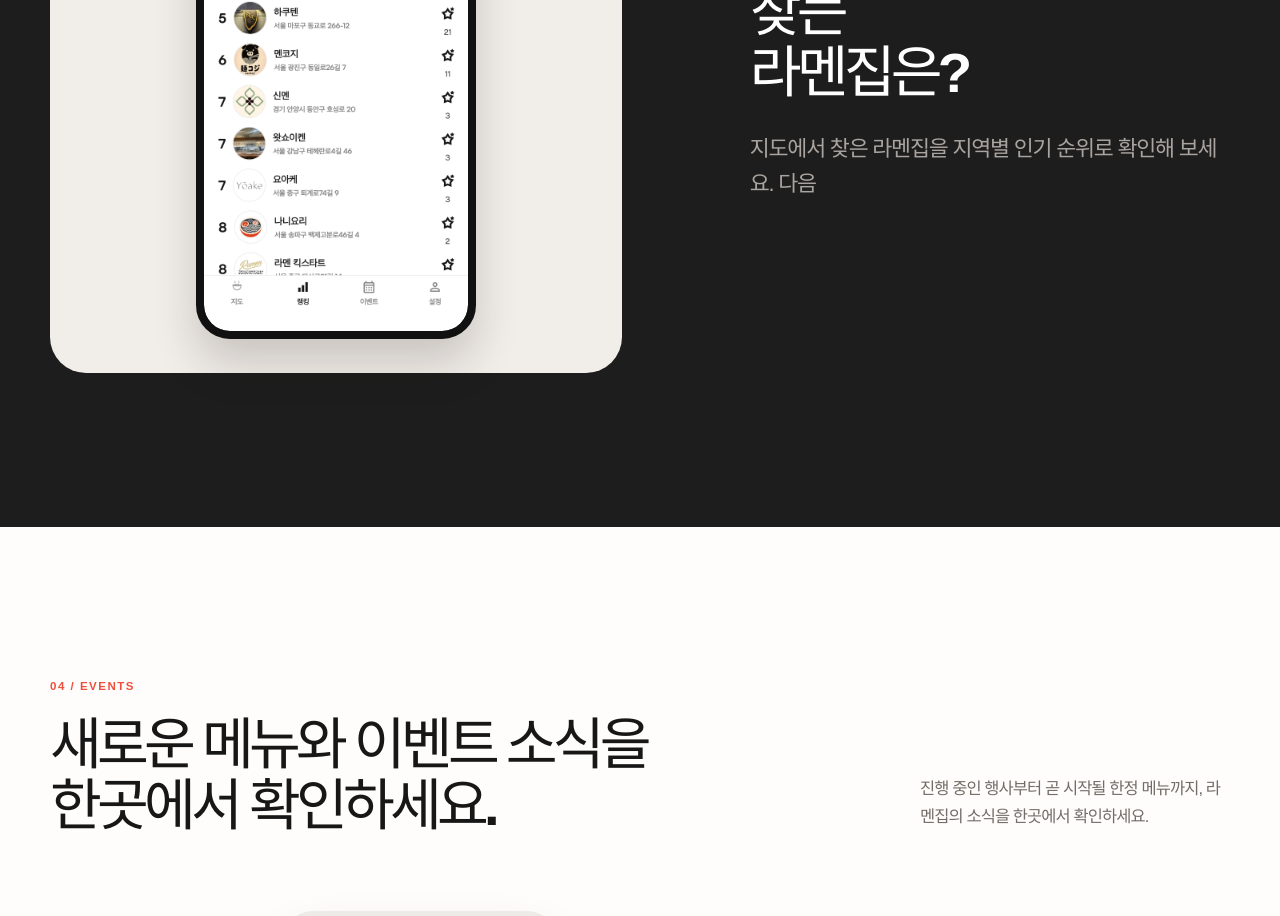
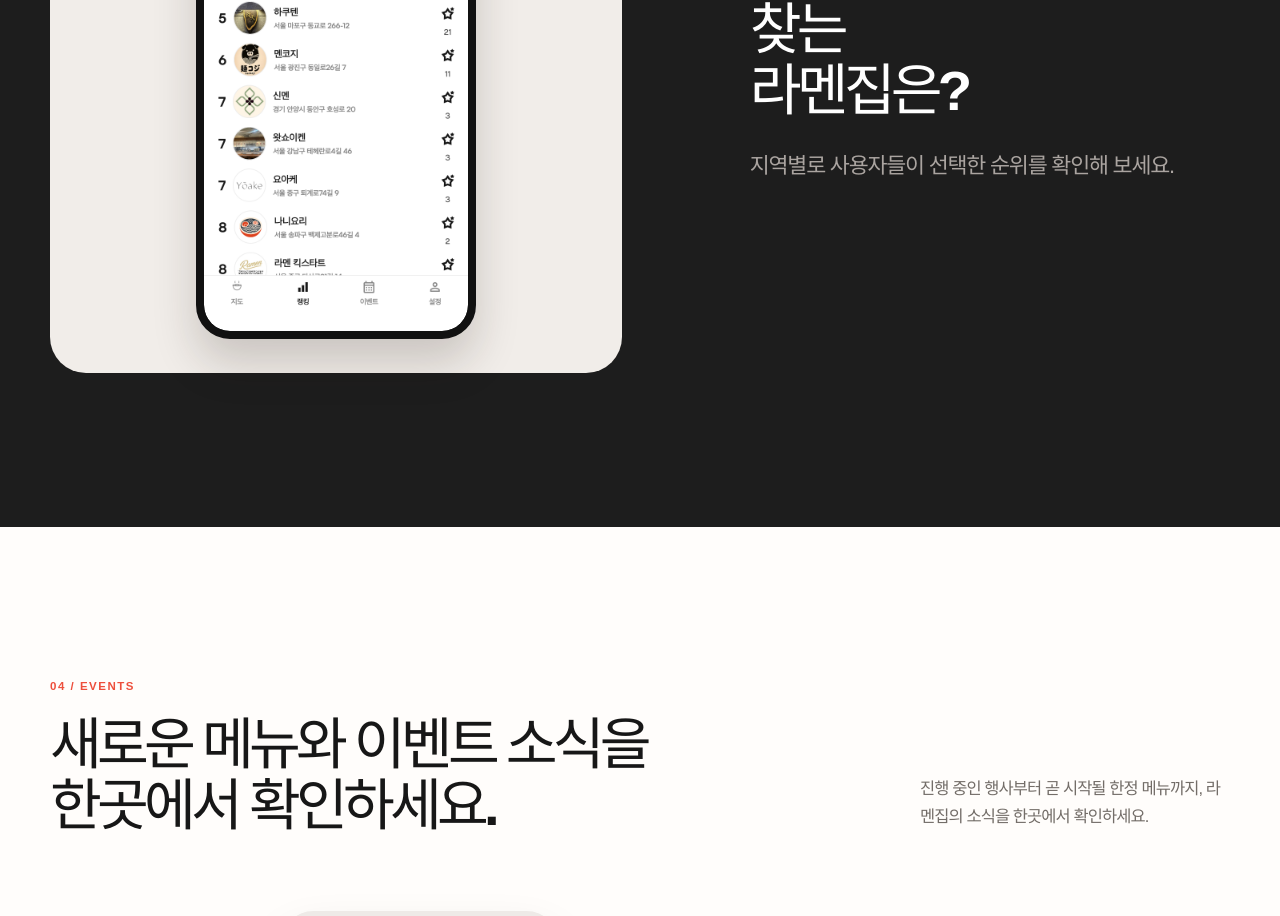
Before and after one commit to Ramap-Orgranization/Ramap-Landing-Page, a React (Vite) app: page / in a window 1280 px wide. Shown: the part 3440-4356 px from the top of the page. Built offline with nearby package versions, Linux system fonts and the light colour scheme.

Commit message:
Update App.tsx

```diff
--- a/src/App.tsx
+++ b/src/App.tsx
@@ -242,7 +242,7 @@ export default function App() {
                 라멘집은?
               </h2>
               <p className="ranking-description">
-                지도에서 찾은 라멘집을 지역별 인기 순위로 확인해 보세요. 다음
+                지역별로 사용자들이 선택한 순위를 확인해 보세요.
               </p>
             </div>
           </div>
```
